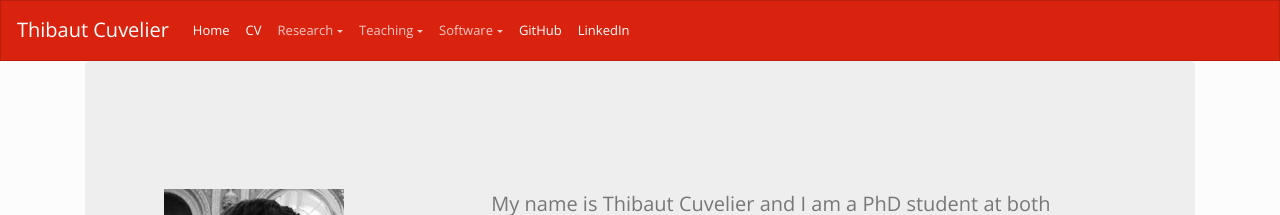
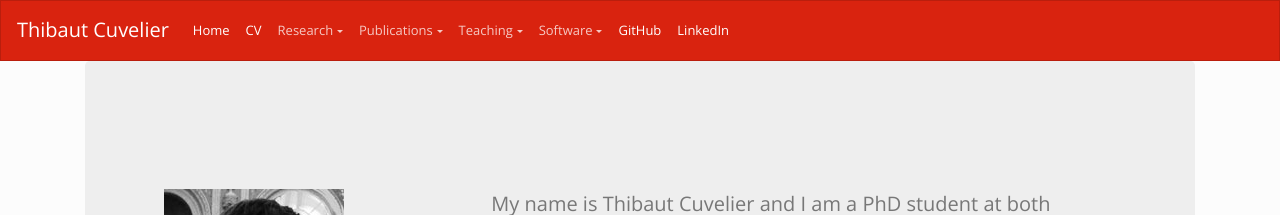
Before and after one commit to dourouc05/dourouc05.github.io, a Jekyll site: the page built from index.md, in a window 1280 px wide. Shown: the top 215 px of the page. Built offline with Jekyll 4.4.1, drawn with Linux system fonts in a browser that asks for light colours; our own code applies the rules of GitHub Pages for plain Markdown files; a script that is not in the unit is left out.

Commit message:
Update default.html

```diff
--- a/_layouts/default.html
+++ b/_layouts/default.html
@@ -42,6 +42,20 @@
               </div>
             </li>
             <li class="nav-item dropdown">
+              <a class="nav-link dropdown-toggle" href="/publications" id="dropdown-publications" data-toggle="dropdown" aria-haspopup="true" aria-expanded="false">Publications</a>
+              <div class="dropdown-menu" aria-labelledby="dropdown-publications">
+                <a class="dropdown-item" href="/publications">List of publications</a>
+                <div class="dropdown-divider"></div>
+                <a class="dropdown-item" href="/publications#journal">Journal articles</a>
+                <a class="dropdown-item" href="/publications#conference">Conference articles</a>
+                <a class="dropdown-item" href="/publications#workshop">Workshop articles</a>
+                <a class="dropdown-item" href="/publications#abstract">Abstracts</a>
+                <a class="dropdown-item" href="/publications#poster">Posters</a>
+                <a class="dropdown-item" href="/publications#book">Books</a>
+                <a class="dropdown-item" href="/publications#talk">Talks</a>
+              </div>
+            </li>
+            <li class="nav-item dropdown">
               <a class="nav-link dropdown-toggle" href="/teaching" id="dropdown-teaching" data-toggle="dropdown" aria-haspopup="true" aria-expanded="false">Teaching</a>
               <div class="dropdown-menu" aria-labelledby="dropdown-teaching">
                 <a class="dropdown-item" href="/teaching">Teaching</a>
```
